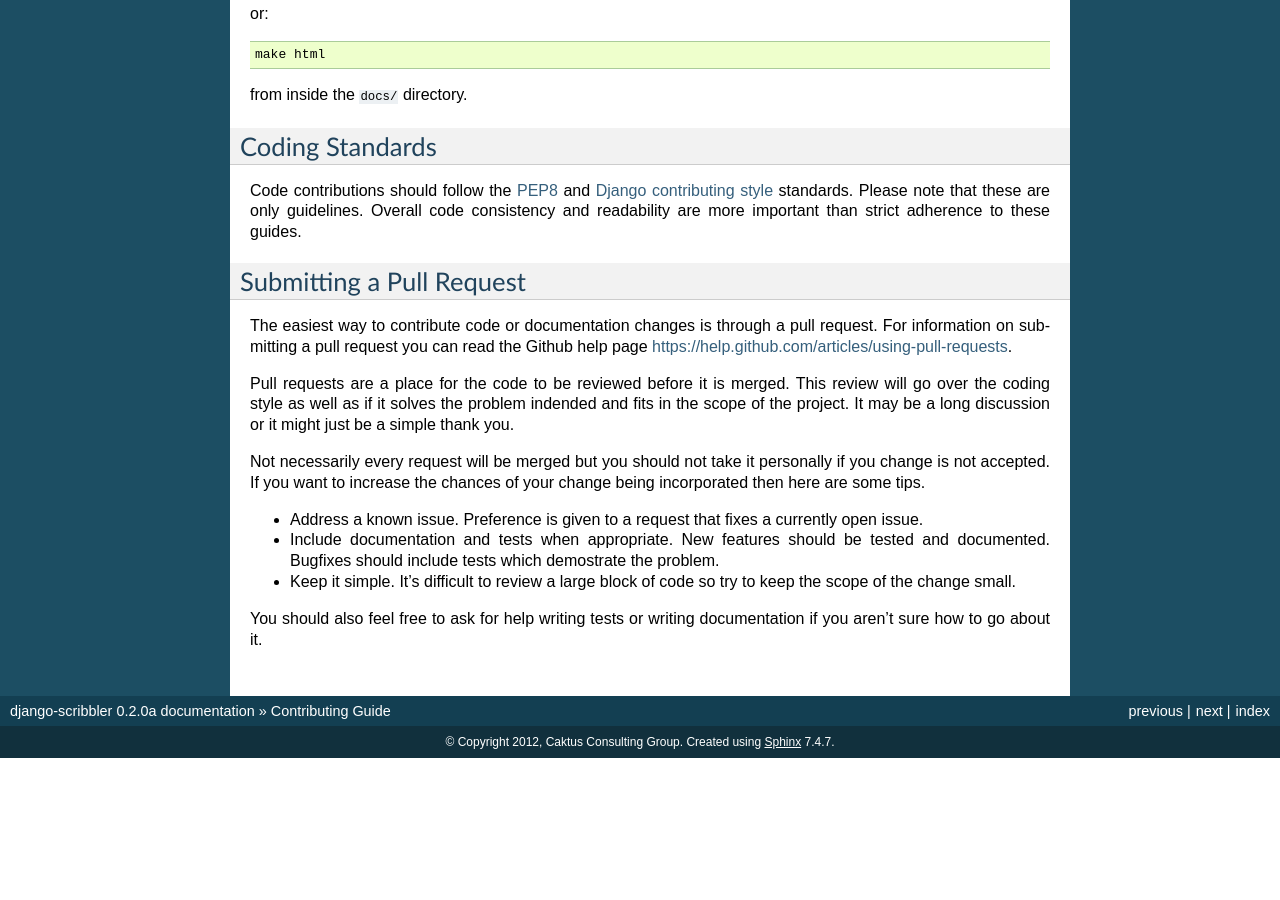
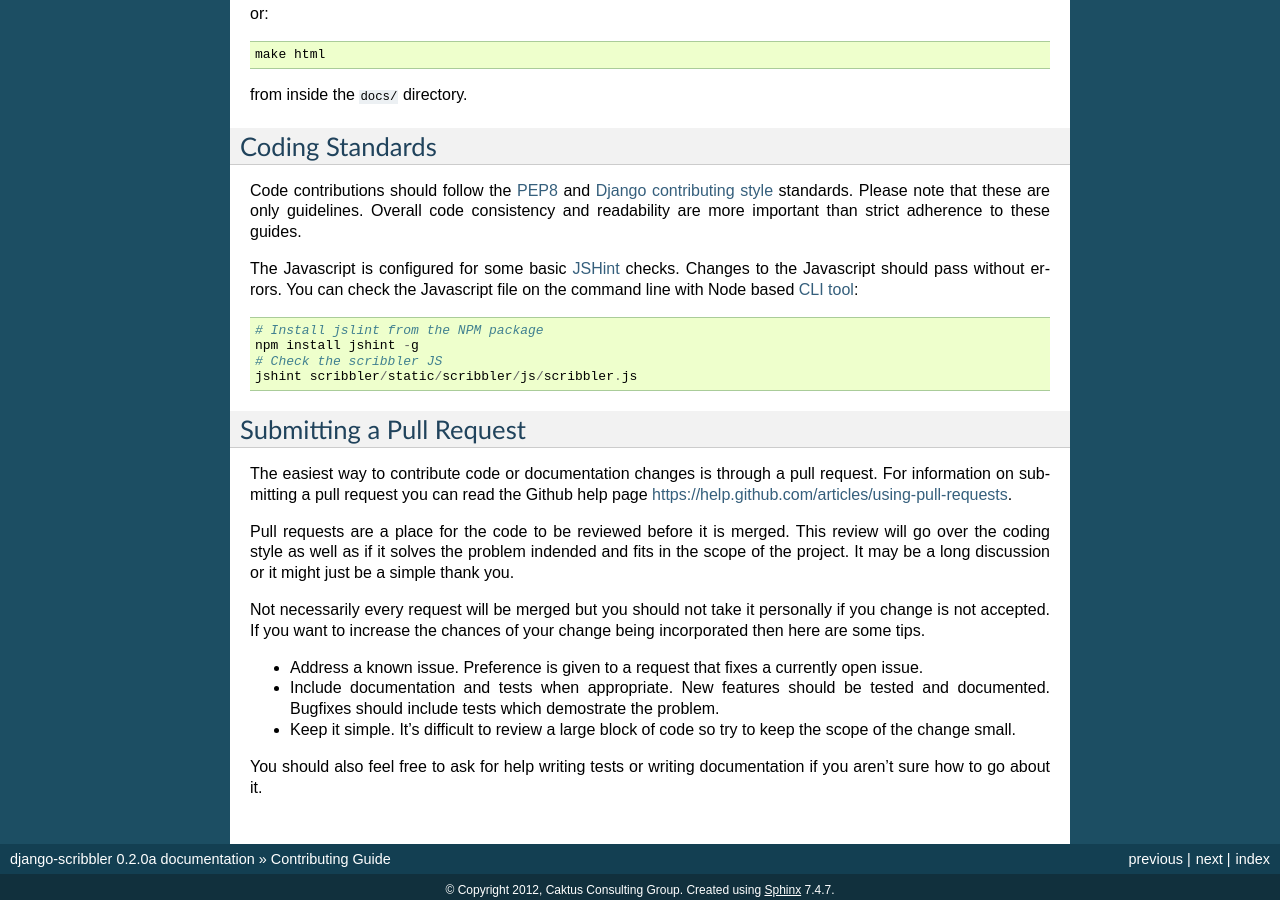
Before and after one commit to caktus/django-scribbler, a Sphinx documentation site: the page built from docs/contributing.rst, in a window 1280 px wide and 900 px high, scrolled down 1233 px. Built offline with Sphinx 7.4.7, drawn with Linux system fonts in a browser that asks for light colours; before the commit the page ends 1991 px from its top, so only the background shows below that.

Commit message:
Add note on JSHint.

```diff
--- a/docs/contributing.rst
+++ b/docs/contributing.rst
@@ -82,6 +82,15 @@ and `Django contributing style <https://docs.djangoproject.com/en/dev/internals/
 standards. Please note that these are only guidelines. Overall code consistency
 and readability are more important than strict adherence to these guides.
 
+The Javascript is configured for some basic `JSHint <http://www.jshint.com/>`_ checks. Changes
+to the Javascript should pass without errors. You can check the Javascript file on the command line
+with Node based `CLI tool <https://github.com/jshint/jshint>`_::
+
+    # Install jslint from the NPM package
+    npm install jshint -g
+    # Check the scribbler JS
+    jshint scribbler/static/scribbler/js/scribbler.js
+
 
 Submitting a Pull Request
 ------------------------------------
```
